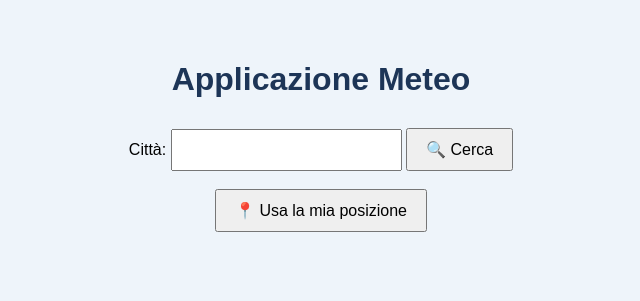
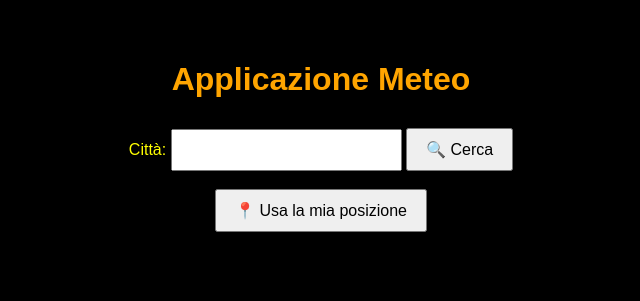
Before and after one commit to AlfredoCaroli/meteo, a Flask app: page / in a window 1280 px wide. Shown: the top 301 px of the page, without its empty margins (319-959 px from the left). Run offline with Flask 3, Linux system fonts and the light colour scheme.

Commit message:
Modificati i colori della pagina

```diff
--- a/static/style.css
+++ b/static/style.css
@@ -2,17 +2,19 @@ html {
     display: table;
     margin: auto;
     text-align: center;
+    color: #ffff00;
 }
 
 body {
     font-family: Arial, Helvetica, sans-serif;
-    background-color: #eef4fa;
+    /* background-color: #eef4fa; */
+    background-color: #000000;
     margin: 0;
     padding: 40px;
 }
 
 h1 {
-    color: #1d3557;
+    color: #ffa500;
 }
 
 form {
@@ -32,7 +34,7 @@ button {
 }
 
 h2 {
-    color: #1d3557;
+    color: #ffa500;
 }
 
 ul {
@@ -42,5 +44,5 @@ ul {
 
 li {
     padding: 8px;
-    border-bottom: 1px solid #ddd;
+    border-bottom: 1px solid #ffff00;
 }
```
